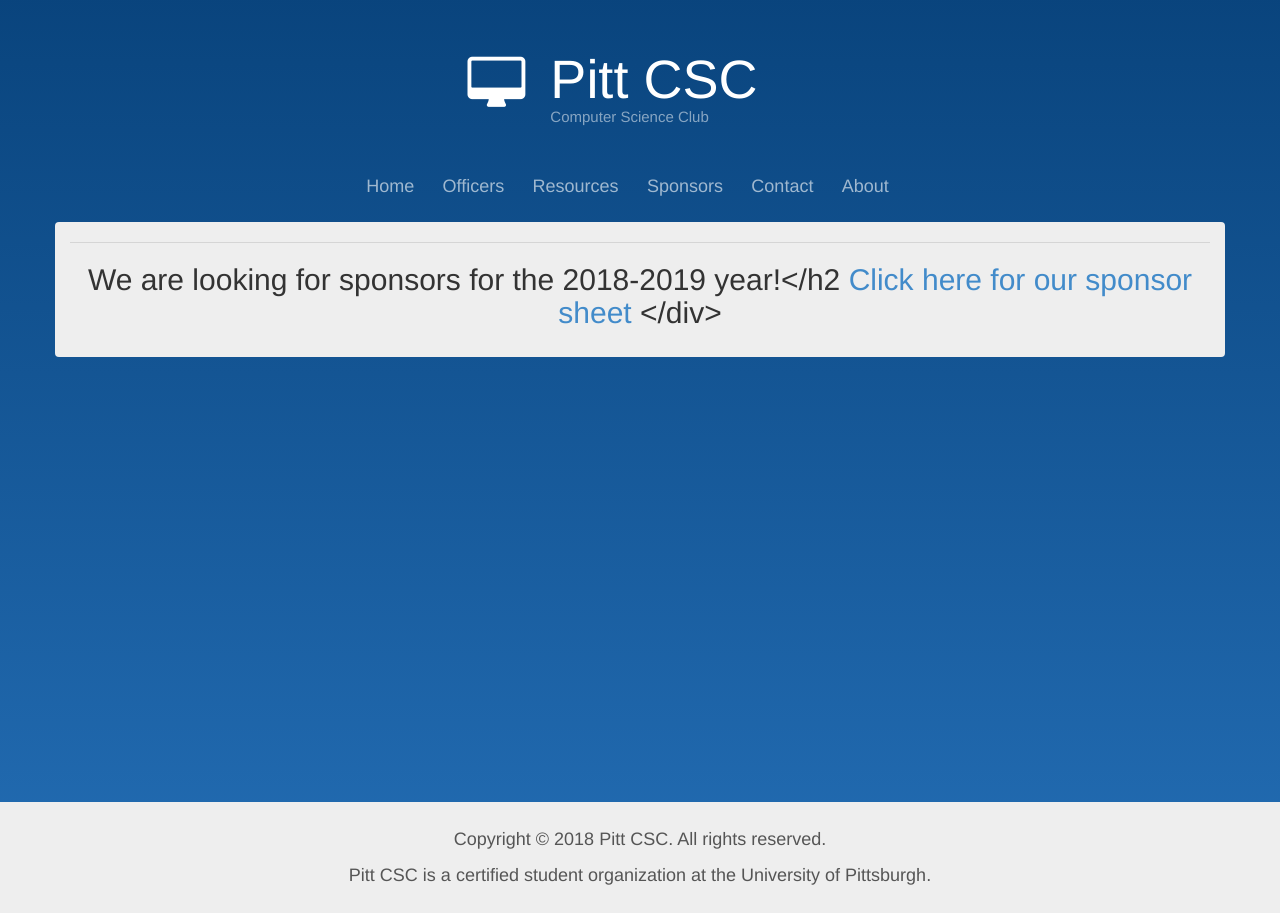
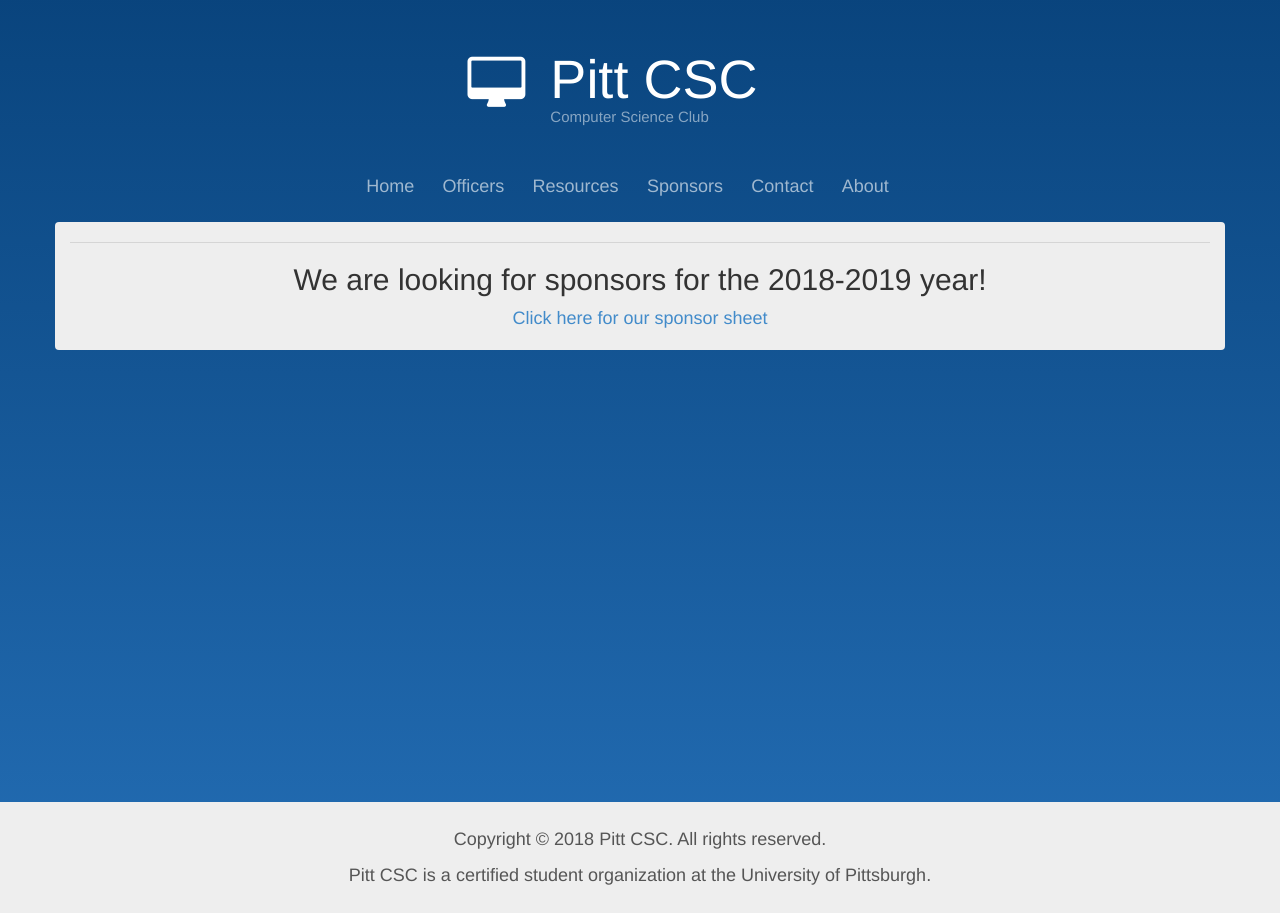
Before and after one commit to pittcsc/old-pittcsc-website-archived, a Jekyll site: the page built from pages/sponsor.md, in a window 1280 px wide. Built offline with Jekyll 4.4.1, drawn with Linux system fonts in a browser that asks for light colours; nearby versions of some CDN libraries.

```diff
--- a/pages/sponsor.md
+++ b/pages/sponsor.md
@@ -4,7 +4,7 @@ permalink: /sponsors/
 ---
 
 <div class='text-center'>
-<h2>We are looking for sponsors for the 2018-2019 year!</h2
+  <h2>We are looking for sponsors for the 2018-2019 year!</h2>
 
 <a href="/assets/pdf/sponsor.pdf" download>Click here for our sponsor sheet</a>
 </div>
```
